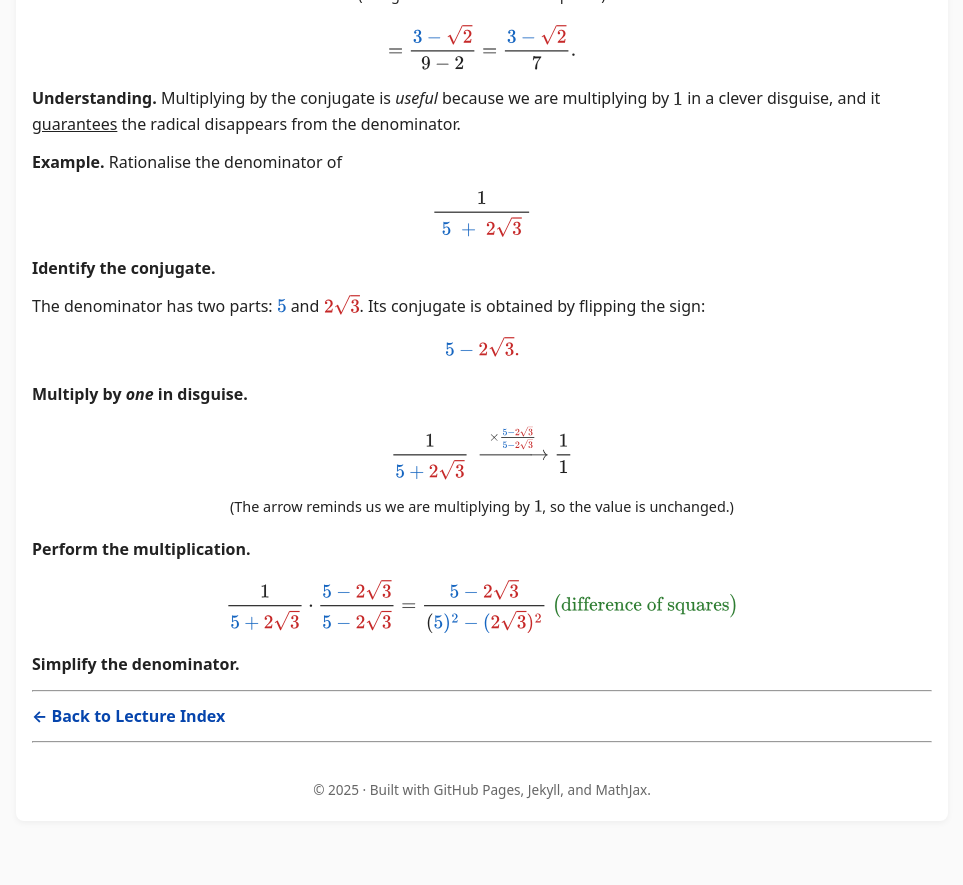
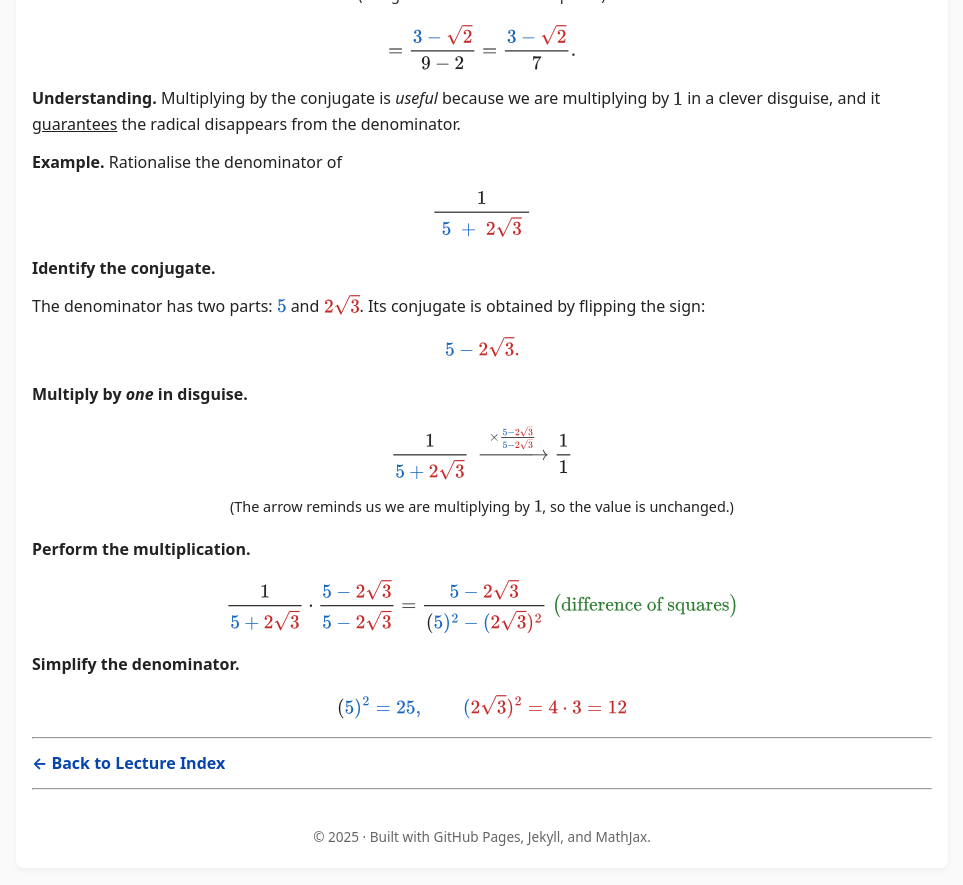
Before and after one commit to SaleemKamaludin/SaleemKamaludin.github.io, a Jekyll site: the page built from courses/math-1115/lecture-notes/lecture3.md, in a window 1280 px wide and 900 px high, scrolled down 5421 px. Shown: the top 885 px of the window, without its empty margins (158-1121 px from the left). Built offline with Jekyll 4.4.1, drawn with Linux system fonts in a browser that asks for light colours; before the commit the page ends 6274 px from its top, so only the background shows below that.

Commit message:
Update lecture3.md

```diff
--- a/courses/math-1115/lecture-notes/lecture3.md
+++ b/courses/math-1115/lecture-notes/lecture3.md
@@ -842,7 +842,10 @@ To ensure consistency, these operations must be performed in a **specific order*
 
 <p style="margin-top:1.2rem; font-weight:600;">Simplify the denominator.</p>
 
-
+<p style="text-align:center; margin:0.6rem 0;">
+  $$(\color{#1565c0}{5})^{2}=25,\qquad
+    (\color{#c62828}{2\sqrt{3}})^{2}=4\cdot3=12$$
+</p>
 
 
 
```
